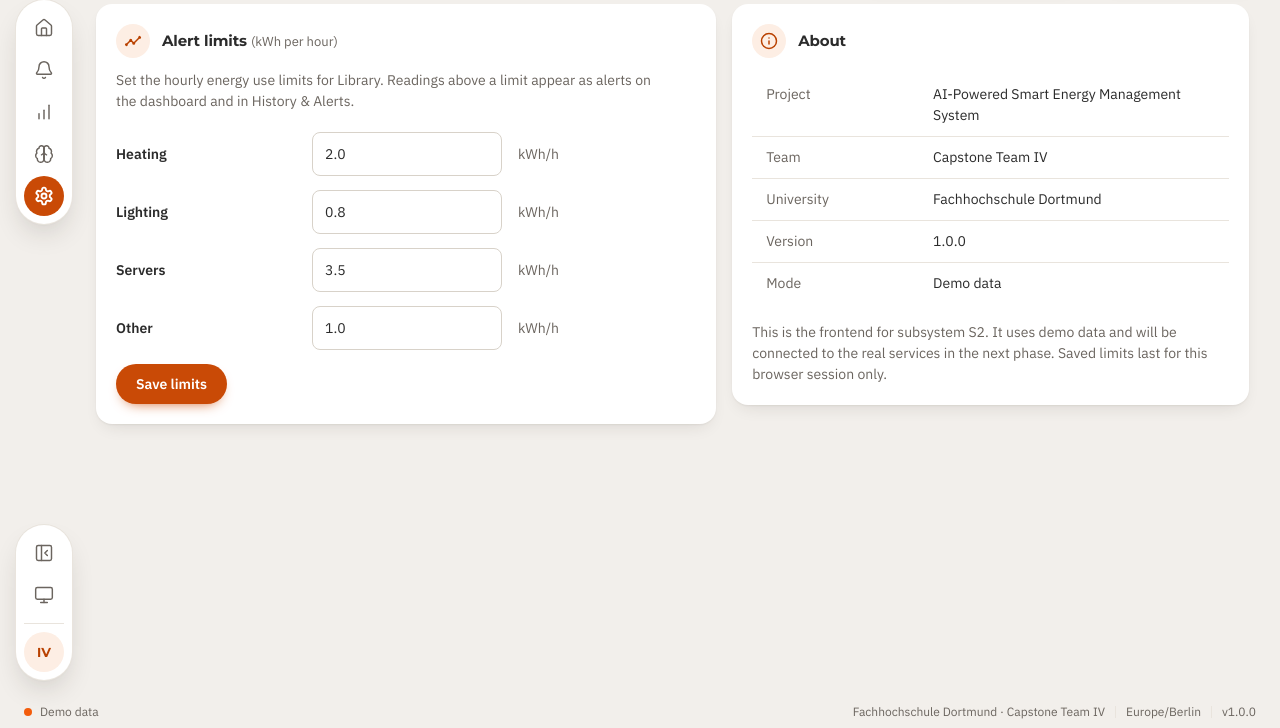
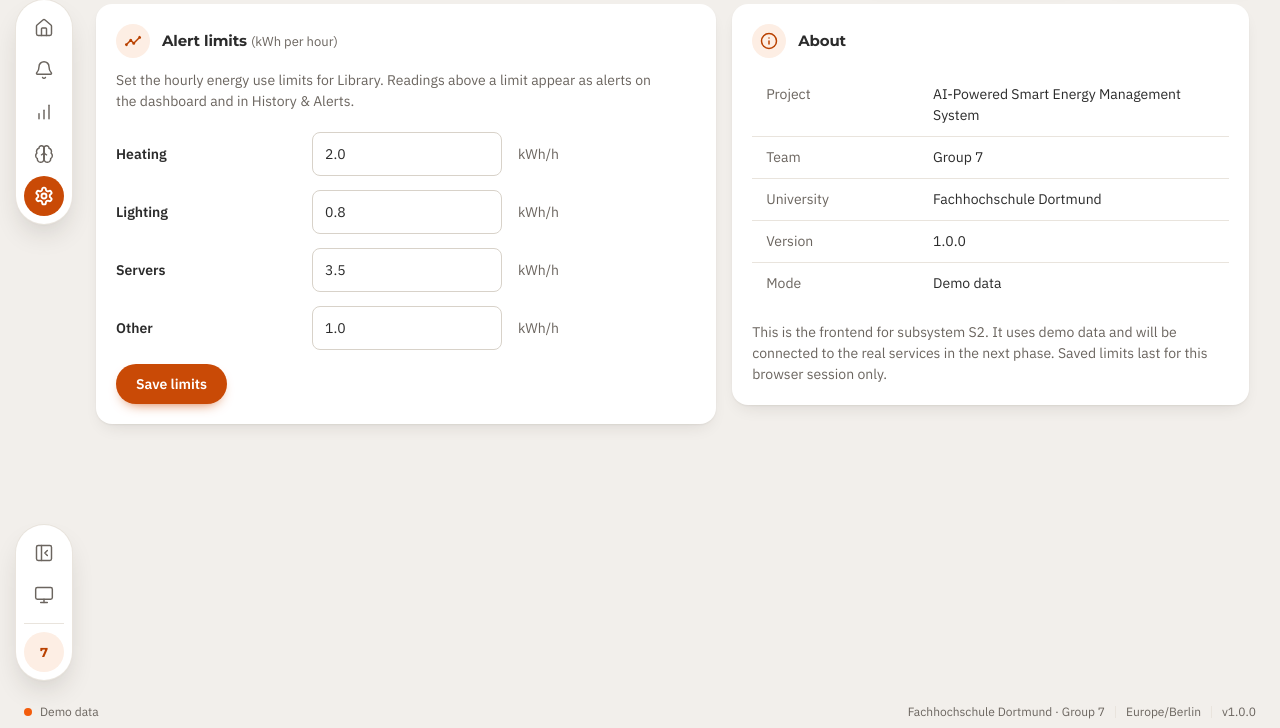
Before and after one commit to azizjail2003/smart-energy-coach, a Flask app: page /settings in a window 1280 px wide. Shown: the part 72-800 px from the top of the page. Run offline with Flask 3, Linux system fonts and the light colour scheme; some libraries are stand-ins or nearby versions.

Commit message:
Use the team name Group 7
The README, the side menu, the status bar and the Settings page said
Capstone Team IV; the team is Group 7.

```diff
--- a/subsystems/s2_web/templates/base.html
+++ b/subsystems/s2_web/templates/base.html
@@ -109,10 +109,10 @@
               </button>
             </li>
           </ul>
-          <div class="rail__team rail__only-wide" data-tip="Capstone Team IV · Fachhochschule Dortmund" data-tip-rail>
-            <span class="rail__avatar" aria-hidden="true">IV</span>
+          <div class="rail__team rail__only-wide" data-tip="Group 7 · Fachhochschule Dortmund" data-tip-rail>
+            <span class="rail__avatar" aria-hidden="true">7</span>
             <span class="rail__label rail__team-text">
-              <strong>Capstone Team IV</strong>
+              <strong>Group 7</strong>
               <small>FH Dortmund · {{ "Demo data" if demo_mode else "S1 and S3 data" }}</small>
             </span>
           </div>
@@ -136,7 +136,7 @@
         <span data-status-text>{{ "Demo data" if demo_mode else "Data from S1 and S3" }}</span>
       </p>
       <span class="statusbar__grow"></span>
-      <span class="statusbar__extra">Fachhochschule Dortmund · Capstone Team IV</span>
+      <span class="statusbar__extra">Fachhochschule Dortmund · Group 7</span>
       <span class="statusbar__sep statusbar__extra" aria-hidden="true"></span>
       <span>Europe/Berlin</span>
       <span class="statusbar__sep" aria-hidden="true"></span>
--- a/subsystems/s2_web/templates/settings.html
+++ b/subsystems/s2_web/templates/settings.html
@@ -41,7 +41,7 @@
       <table>
         <tbody>
           <tr><th scope="row">Project</th><td>AI-Powered Smart Energy Management System</td></tr>
-          <tr><th scope="row">Team</th><td>Capstone Team IV</td></tr>
+          <tr><th scope="row">Team</th><td>Group 7</td></tr>
           <tr><th scope="row">University</th><td>Fachhochschule Dortmund</td></tr>
           <tr><th scope="row">Version</th><td>{{ app_version }}</td></tr>
           <tr><th scope="row">Mode</th><td>{{ "Demo data" if demo_mode else "Connected to S1 and S3" }}</td></tr>
```
Also changed, not shown: README.md.
